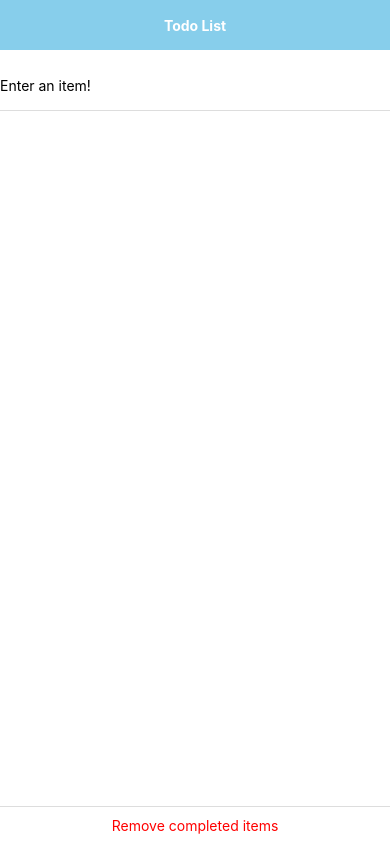
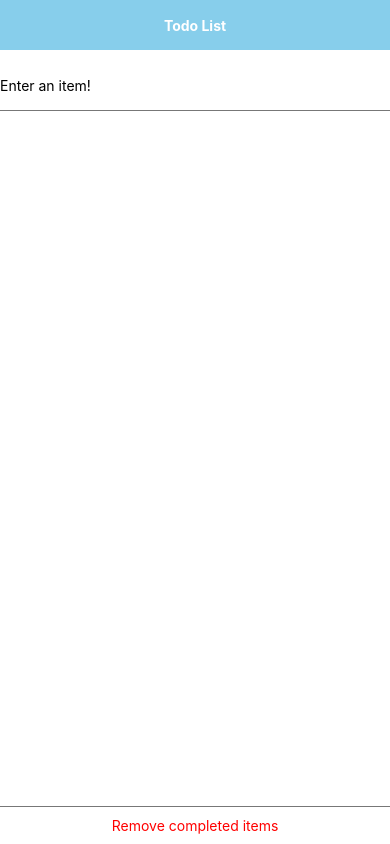
Before and after one commit to wolox-training/fi-react-native, a React Native app: screen / in a window 390 px wide. Built offline with nearby package versions, Linux system fonts and the light colour scheme.

Commit message:
Added color variables

```diff
--- a/package.json
+++ b/package.json
@@ -13,8 +13,7 @@
   "dependencies": {
     "prop-types": "^15.6.1",
     "react": "^16.3.0-alpha.1",
-    "react-native": "0.54.1",
-    "react-native-checkbox": "^2.0.0"
+    "react-native": "0.54.1"
   },
   "devDependencies": {
     "babel-eslint": "^8.2.2",
--- /dev/null
+++ b/src/constants/colors.js
@@ -0,0 +1,5 @@
+export const black = '#000';
+export const white = '#FFF';
+export const lightBlue = 'skyblue';
+export const gray = '#777';
+export const red = 'red';
--- a/src/screens/App/Components/Todo/index.js
+++ b/src/screens/App/Components/Todo/index.js
@@ -1,19 +1,20 @@
 import React from 'react';
 import PropTypes from 'prop-types';
 
-import TodoLayout from './layout';
+import Todo from './layout';
 
-const Todo = ({ todo, check, deleteTodo }) => (
-  <TodoLayout todo={todo} check={check} deleteTodo={deleteTodo} />
+const TodoContainer = ({ todo, onCheck, onDelete }) => (
+  <Todo todo={todo} check={onCheck} deleteTodo={onDelete} />
 );
 
-Todo.propTypes = {
+TodoContainer.propTypes = {
   todo: PropTypes.shape({
     id: PropTypes.number,
     text: PropTypes.string,
     checked: PropTypes.bool
   }),
-  check: PropTypes.func,
-  deleteTodo: PropTypes.func
+  onCheck: PropTypes.func,
+  onDelete: PropTypes.func
 };
-export default Todo;
+
+export default TodoContainer;
--- a/src/screens/App/Components/Todo/styles.js
+++ b/src/screens/App/Components/Todo/styles.js
@@ -1,4 +1,9 @@
 import { StyleSheet } from 'react-native';
+
+import * as colors from '../../../../constants/colors';
+
+const checkboxSize = 20;
+const crossSize = 15;
 
 const styles = StyleSheet.create({
   container: {
@@ -14,26 +19,26 @@ const styles = StyleSheet.create({
     fontWeight: 'bold'
   },
   checkbox: {
-    borderColor: '#000',
+    borderColor: colors.black,
     borderWidth: 2,
     borderRadius: 5,
-    height: 20,
-    width: 20,
+    height: checkboxSize,
+    width: checkboxSize,
     marginRight: 10
   },
   checked: {
-    backgroundColor: '#000'
+    backgroundColor: colors.black
   },
   selected: {
-    backgroundColor: '#999'
+    backgroundColor: colors.gray
   },
   todoRight: {
     flexDirection: 'row',
     alignItems: 'center'
   },
   crossImage: {
-    width: 15,
-    height: 15
+    width: crossSize,
+    height: crossSize
   }
 });
 
--- a/src/screens/App/layout.js
+++ b/src/screens/App/layout.js
@@ -28,7 +28,7 @@ const AppLayout = ({
     />
     <ScrollView style={styles.bodyContainer}>
       {todos.map(todo => (
-        <Todo key={todo.text} todo={todo} check={handleTodoCheck} deleteTodo={deleteTodo} />
+        <Todo key={todo.text} todo={todo} onCheck={handleTodoCheck} onDelete={deleteTodo} />
       ))}
     </ScrollView>
     <TouchableOpacity style={styles.removeButton} onPress={removeTodos}>
--- a/src/screens/App/styles.js
+++ b/src/screens/App/styles.js
@@ -1,4 +1,6 @@
 import { StyleSheet } from 'react-native';
+
+import * as colors from '../../constants/colors';
 
 const styles = StyleSheet.create({
   container: {
@@ -8,12 +10,12 @@ const styles = StyleSheet.create({
   header: {
     height: 50,
     marginBottom: 10,
-    backgroundColor: 'skyblue',
+    backgroundColor: colors.lightBlue,
     justifyContent: 'center',
     alignItems: 'center'
   },
   headerText: {
-    color: 'white',
+    color: colors.white,
     fontWeight: 'bold'
   },
   input: {
@@ -26,12 +28,12 @@ const styles = StyleSheet.create({
     alignItems: 'center'
   },
   removeText: {
-    color: 'red'
+    color: colors.red
   },
   bodyContainer: {
     flex: 1,
-    borderBottomColor: '#DDD',
-    borderTopColor: '#DDD',
+    borderBottomColor: colors.gray,
+    borderTopColor: colors.gray,
     borderTopWidth: 1,
     borderBottomWidth: 1
   }
```
